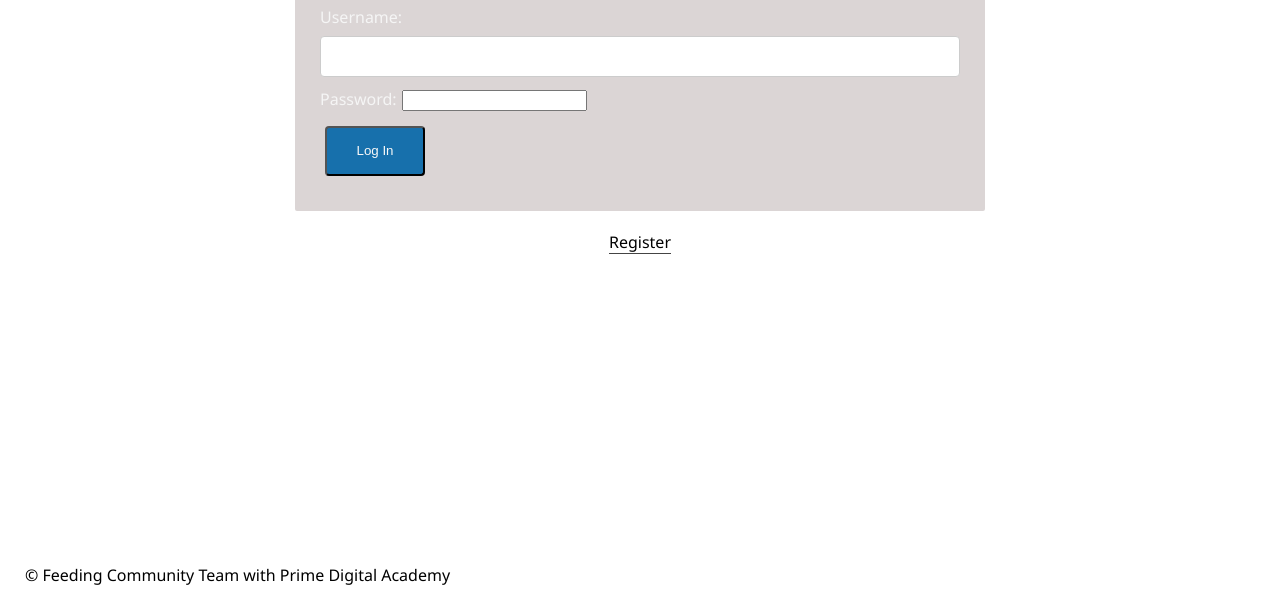
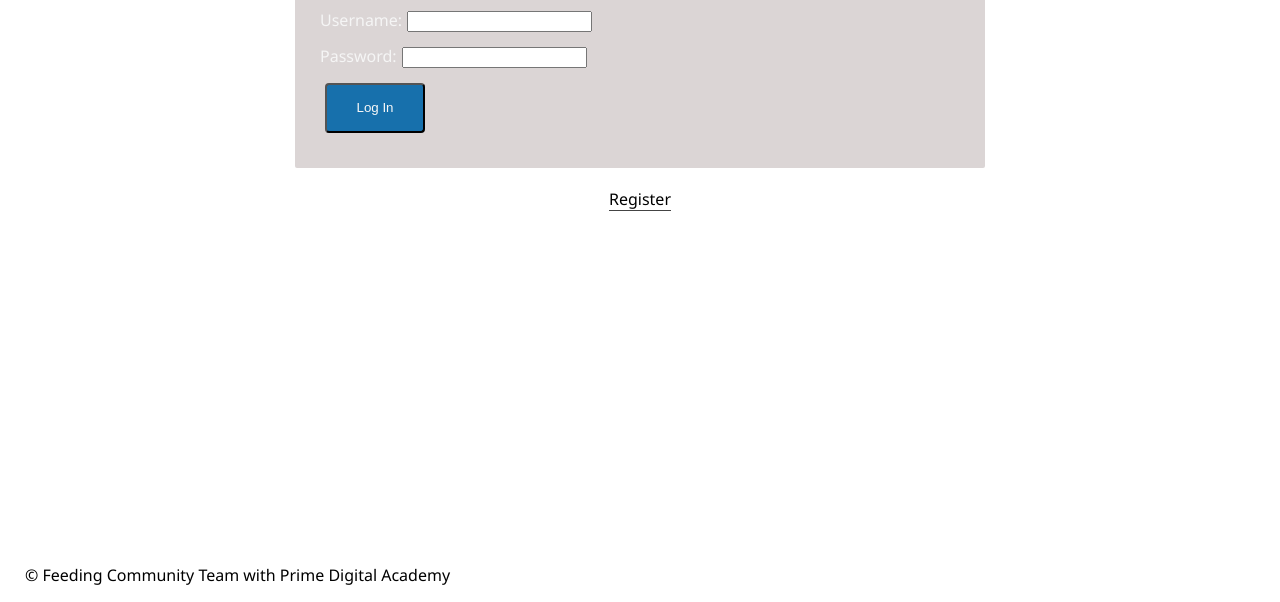
Before and after one commit to SylvieStraum/Feeding-Community, a React app: page /#/home in a window 1280 px wide. Shown: the part 198-800 px from the top of the page. Built offline with nearby package versions, Linux system fonts and the light colour scheme; no server answers.

Commit message:
fixed input error

```diff
--- a/src/components/IntakeForm/IntakeForm.css
+++ b/src/components/IntakeForm/IntakeForm.css
@@ -1,4 +1,4 @@
-input[type=text], select {
+.intakeForm input[type=text], select {
     width: 100%;
     padding: 12px 20px;
     margin: 8px 0;
--- a/src/components/IntakeForm/IntakeForm.js
+++ b/src/components/IntakeForm/IntakeForm.js
@@ -69,7 +69,7 @@ class IntakeForm extends Component {
     render() {
         console.log(this.state)
         return (
-            <>
+            <div className="intakeForm">
                 <h1>Sign Up</h1>
                 <p>Enter client information form</p>
                 <div>
@@ -213,7 +213,7 @@ class IntakeForm extends Component {
                     </form>
                 </div>
 
-            </>
+            </div>
 
 
         )
```
